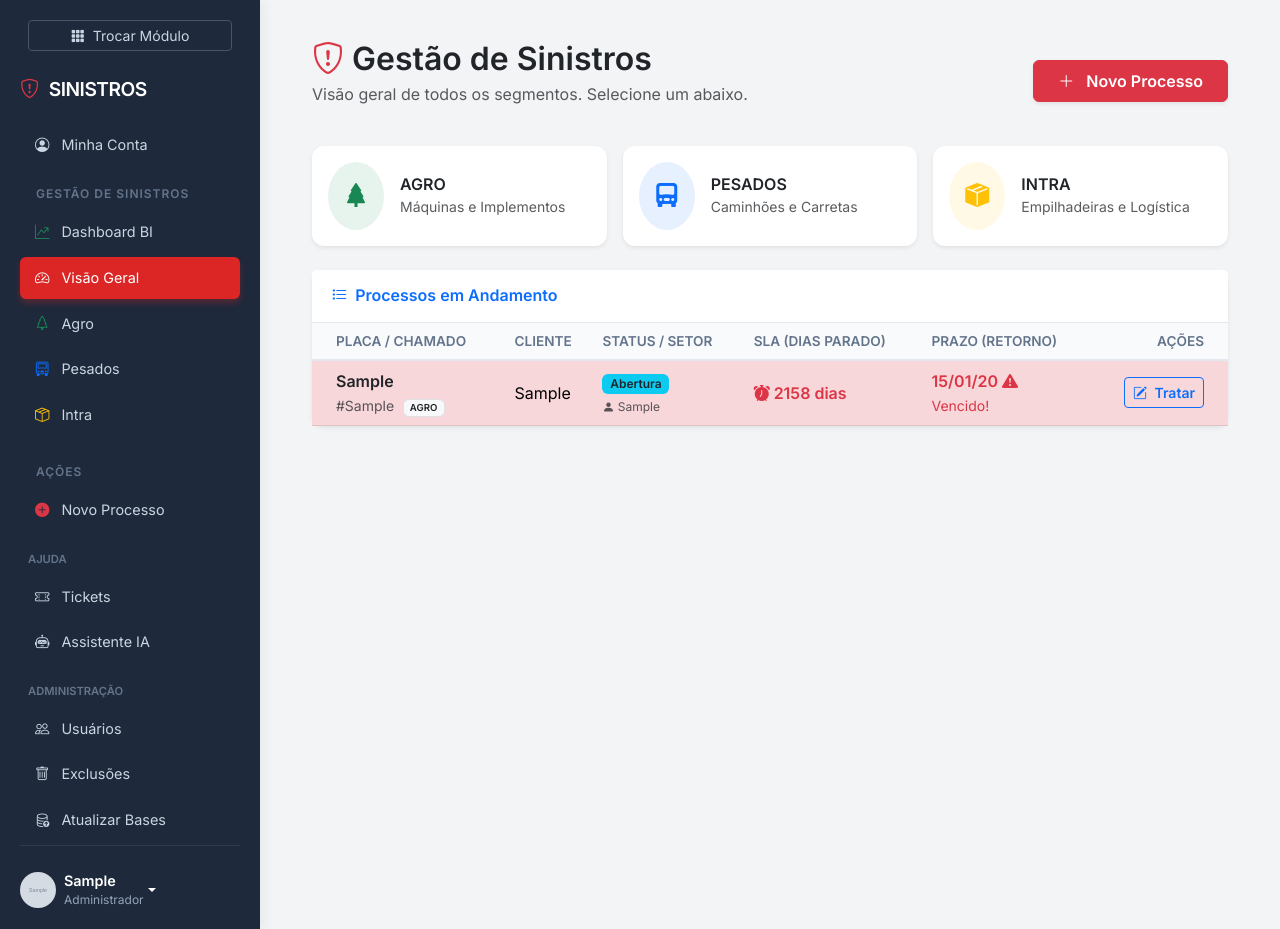
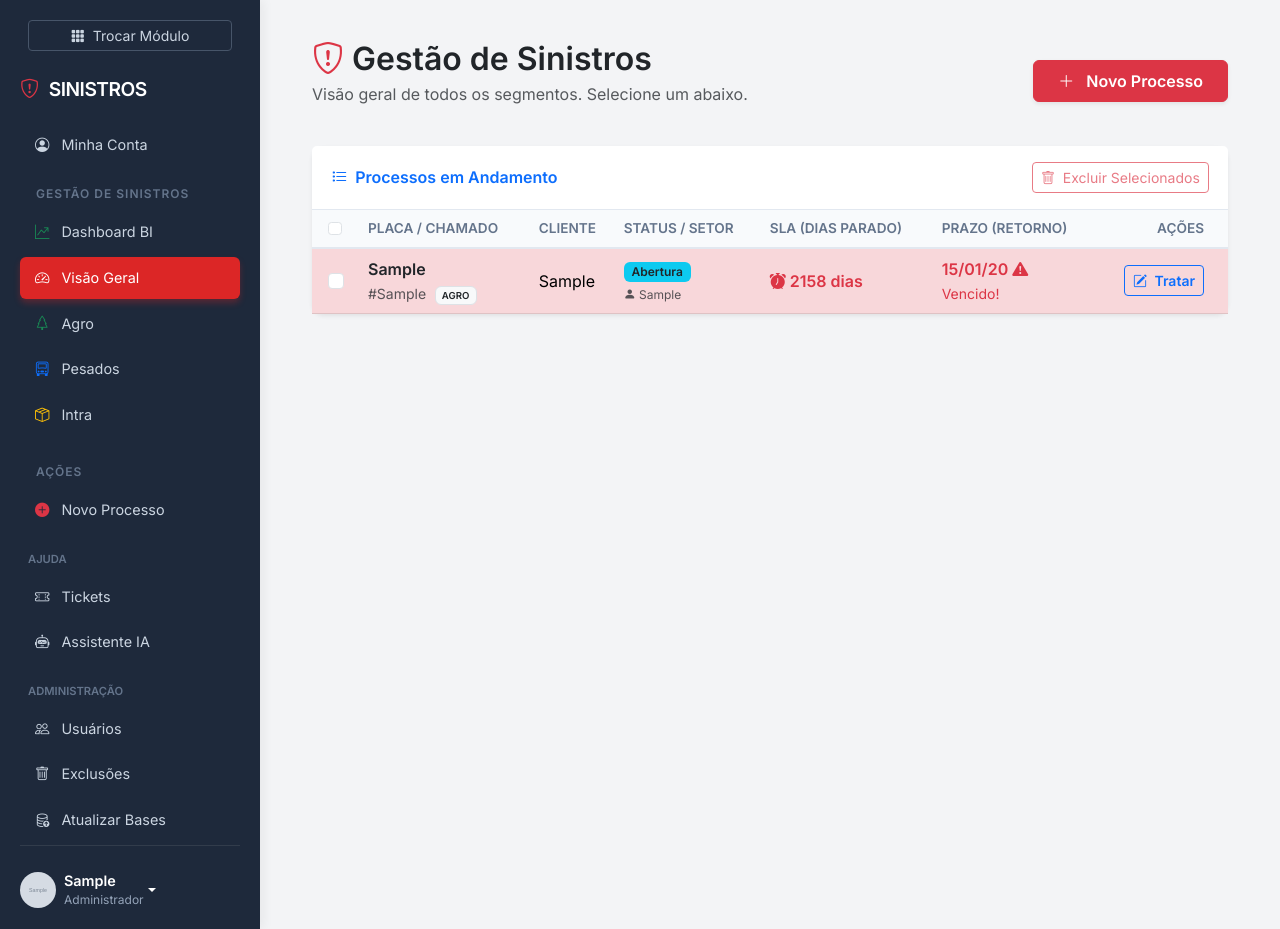
Before and after one commit to lucasaccardo/vamos-frotas-sla, a Django app: page /sinistros/home/ in a window 1280 px wide. Run offline with Django 5.2, Linux system fonts and the light colour scheme; a user stored in the database is signed in; tables that the repository leaves empty hold one stand-in row (values such as "Sample post"); grey boxes marked "Sample" are stand-in pictures.

Commit message:
Atualizacao

```diff
--- a/sinistros/urls.py
+++ b/sinistros/urls.py
@@ -7,4 +7,5 @@ urlpatterns = [
     path("api/buscar-placa/", views.api_buscar_dados_sinistro, name="api_buscar_dados_sinistro"),
     path("processo/<int:pk>/", views.editar_sinistro_view, name="editar_sinistro"),
     path("dashboard/", views.dashboard_sinistros_view, name="dashboard_sinistros"),
+    path("delete-selected/", views.delete_selected_sinistros, name="delete_selected_sinistros"),
 ]
--- a/sinistros/views.py
+++ b/sinistros/views.py
@@ -237,3 +237,42 @@ def dashboard_sinistros_view(request):
         "graf_sla_data": json.dumps(valores),
         "segmento_atual": segmento_filtro
     })
+# -- DELETE SINISTRO --
+
+@login_required(login_url='login')
+def delete_selected_sinistros(request):
+    """
+    Exclui em lote os sinistros selecionados na listagem.
+    Somente aceita POST. Usuários não staff são proibidos (ajuste conforme necessidade).
+    """
+    if request.method != 'POST':
+        messages.error(request, "Método inválido.")
+        return redirect('sinistros_home')
+
+    # Se quiser permitir só staff:
+    if not request.user.is_staff:
+        messages.error(request, "Permissão negada.")
+        return redirect('sinistros_home')
+
+    ids = request.POST.getlist('selected_ids')
+    if not ids:
+        messages.error(request, "Nenhum processo selecionado.")
+        return redirect('sinistros_home')
+
+    # Segurança: garantir que ids são inteiros
+    try:
+        ids = [int(i) for i in ids]
+    except ValueError:
+        messages.error(request, "IDs inválidos.")
+        return redirect('sinistros_home')
+
+    qs = Sinistro.objects.filter(pk__in=ids)
+    count = qs.count()
+    if count == 0:
+        messages.warning(request, "Nenhum processo válido encontrado para exclusão.")
+        return redirect('sinistros_home')
+
+    # Excluir (operação destrutiva)
+    qs.delete()
+    messages.success(request, f"{count} processo(s) excluído(s).")
+    return redirect('sinistros_home')
--- a/templates/sinistros/home.html
+++ b/templates/sinistros/home.html
@@ -33,76 +33,30 @@
         </div>
     </div>
 
-    {% if not request.GET.segmento %}
-    <div class="row g-3 mb-4">
-        <div class="col-md-4">
-            <a href="?segmento=AGRO" class="text-decoration-none">
-                <div class="card border-0 shadow-sm h-100 bg-white hover-card">
-                    <div class="card-body d-flex align-items-center p-3">
-                        <div class="bg-success bg-opacity-10 p-3 rounded-circle text-success me-3">
-                            <i class="bi bi-tree-fill fs-4"></i>
-                        </div>
-                        <div>
-                            <h6 class="fw-bold text-dark mb-0">AGRO</h6>
-                            <small class="text-muted">Máquinas e Implementos</small>
-                        </div>
-                    </div>
-                </div>
-            </a>
-        </div>
-        <div class="col-md-4">
-            <a href="?segmento=PESADOS" class="text-decoration-none">
-                <div class="card border-0 shadow-sm h-100 bg-white hover-card">
-                    <div class="card-body d-flex align-items-center p-3">
-                        <div class="bg-primary bg-opacity-10 p-3 rounded-circle text-primary me-3">
-                            <i class="bi bi-truck-front-fill fs-4"></i>
-                        </div>
-                        <div>
-                            <h6 class="fw-bold text-dark mb-0">PESADOS</h6>
-                            <small class="text-muted">Caminhões e Carretas</small>
-                        </div>
-                    </div>
-                </div>
-            </a>
-        </div>
-        <div class="col-md-4">
-            <a href="?segmento=INTRA" class="text-decoration-none">
-                <div class="card border-0 shadow-sm h-100 bg-white hover-card">
-                    <div class="card-body d-flex align-items-center p-3">
-                        <div class="bg-warning bg-opacity-10 p-3 rounded-circle text-warning me-3">
-                            <i class="bi bi-box-seam-fill fs-4"></i>
-                        </div>
-                        <div>
-                            <h6 class="fw-bold text-dark mb-0">INTRA</h6>
-                            <small class="text-muted">Empilhadeiras e Logística</small>
-                        </div>
-                    </div>
-                </div>
-            </a>
-        </div>
-    </div>
-    {% endif %}
+    <div class="card border-0 shadow-sm">
 
-    <div class="card border-0 shadow-sm">
         <div class="card-header bg-white py-3 d-flex justify-content-between align-items-center">
             <h6 class="m-0 fw-bold text-primary">
                 <i class="bi bi-list-task me-2"></i>Processos em Andamento
             </h6>
 
-            <div class="d-flex gap-2">
-                {% if request.GET.segmento %}
-                <a href="{% url 'sinistros_home' %}" class="btn btn-sm btn-outline-secondary">
-                    <i class="bi bi-arrow-counterclockwise me-1"></i> Voltar
-                </a>
-                {% endif %}
+            <button type="submit" form="formBulkDelete" id="btnDeleteSelected" class="btn btn-sm btn-outline-danger" disabled>
+                <i class="bi bi-trash me-1"></i> Excluir Selecionados
+            </button>
         </div>
-        </div>
+
+        <div class="card-body p-0">
+            <form method="post" id="formBulkDelete" action="{% url 'excluir_sinistros_selecionados' %}">
+                {% csrf_token %}
 
                 <div class="table-responsive">
                     <table class="table table-hover align-middle mb-0">
                         <thead class="bg-light text-uppercase small fw-bold text-muted">
                             <tr>
-                        <th class="ps-4">Placa / Chamado</th>
+                                <th style="width:40px" class="ps-3">
+                                    <input type="checkbox" id="selectAll" class="form-check-input" title="Selecionar todos">
+                                </th>
+                                <th class="ps-3">Placa / Chamado</th>
                                 <th>Cliente</th>
                                 <th>Status / Setor</th>
                                 <th>SLA (Dias Parado)</th>
@@ -113,7 +67,10 @@
                         <tbody>
                             {% for s in sinistros %}
                             <tr class="{% if s.esta_atrasado %}table-danger{% endif %}">
-                        <td class="ps-4">
+                                <td class="ps-3">
+                                    <input type="checkbox" name="selected_ids" value="{{ s.id }}" class="form-check-input select-row">
+                                </td>
+                                <td class="ps-3">
                                     <div class="fw-bold text-dark">{{ s.placa }}</div>
                                     <small class="text-muted">#{{ s.n_chamado }}</small>
                                     {% if not request.GET.segmento and s.segmento %}
@@ -164,7 +121,7 @@
                             </tr>
                             {% empty %}
                             <tr>
-                        <td colspan="6" class="text-center py-5 text-muted">
+                                <td colspan="7" class="text-center py-5 text-muted">
                                     <i class="bi bi-inbox fs-1 d-block mb-2"></i>
                                     Nenhum processo encontrado neste filtro.
                                 </td>
@@ -173,14 +130,58 @@
                         </tbody>
                     </table>
                 </div>
+            </form>
+        </div>
     </div>
 </div>
 
-<style>
-    .hover-card:hover {
-        transform: translateY(-5px);
-        transition: transform 0.2s;
-        border-color: #dc2626 !important;
+<script>
+    document.addEventListener('DOMContentLoaded', function () {
+        const selectAll = document.getElementById('selectAll');
+        const checkboxes = Array.from(document.querySelectorAll('.select-row'));
+        const btnDelete = document.getElementById('btnDeleteSelected');
+        const form = document.getElementById('formBulkDelete');
+
+        // Função para habilitar/desabilitar botão
+        function updateButtonState() {
+            const anyChecked = document.querySelectorAll('.select-row:checked').length > 0;
+            if(btnDelete) {
+                btnDelete.disabled = !anyChecked;
             }
-</style>
+        }
+
+        // Evento no Checkbox "Selecionar Todos"
+        if (selectAll) {
+            selectAll.addEventListener('change', function () {
+                checkboxes.forEach(cb => cb.checked = selectAll.checked);
+                updateButtonState();
+            });
+        }
+
+        // Evento em cada Checkbox da linha
+        checkboxes.forEach(cb => cb.addEventListener('change', function () {
+            // Se desmarcar um, desmarca o "Todos"
+            if (!cb.checked && selectAll) selectAll.checked = false;
+            // Se marcar todos manualmente, marca o "Todos"
+            if (checkboxes.every(c => c.checked) && selectAll) selectAll.checked = true;
+
+            updateButtonState();
+        }));
+
+        // Confirmação antes do Submit
+        if(form) {
+            form.addEventListener('submit', function (e) {
+                const count = document.querySelectorAll('.select-row:checked').length;
+                if (count === 0) {
+                    e.preventDefault();
+                    return;
+                }
+                const confirmMsg = `Tem certeza que deseja excluir ${count} processo(s)?\n\nEsta ação NÃO pode ser desfeita.`;
+                if (!confirm(confirmMsg)) {
+                    e.preventDefault();
+                }
+            });
+        }
+    });
+</script>
 {% endblock %}
```
Lines whose indentation alone changed are shown as unchanged.
